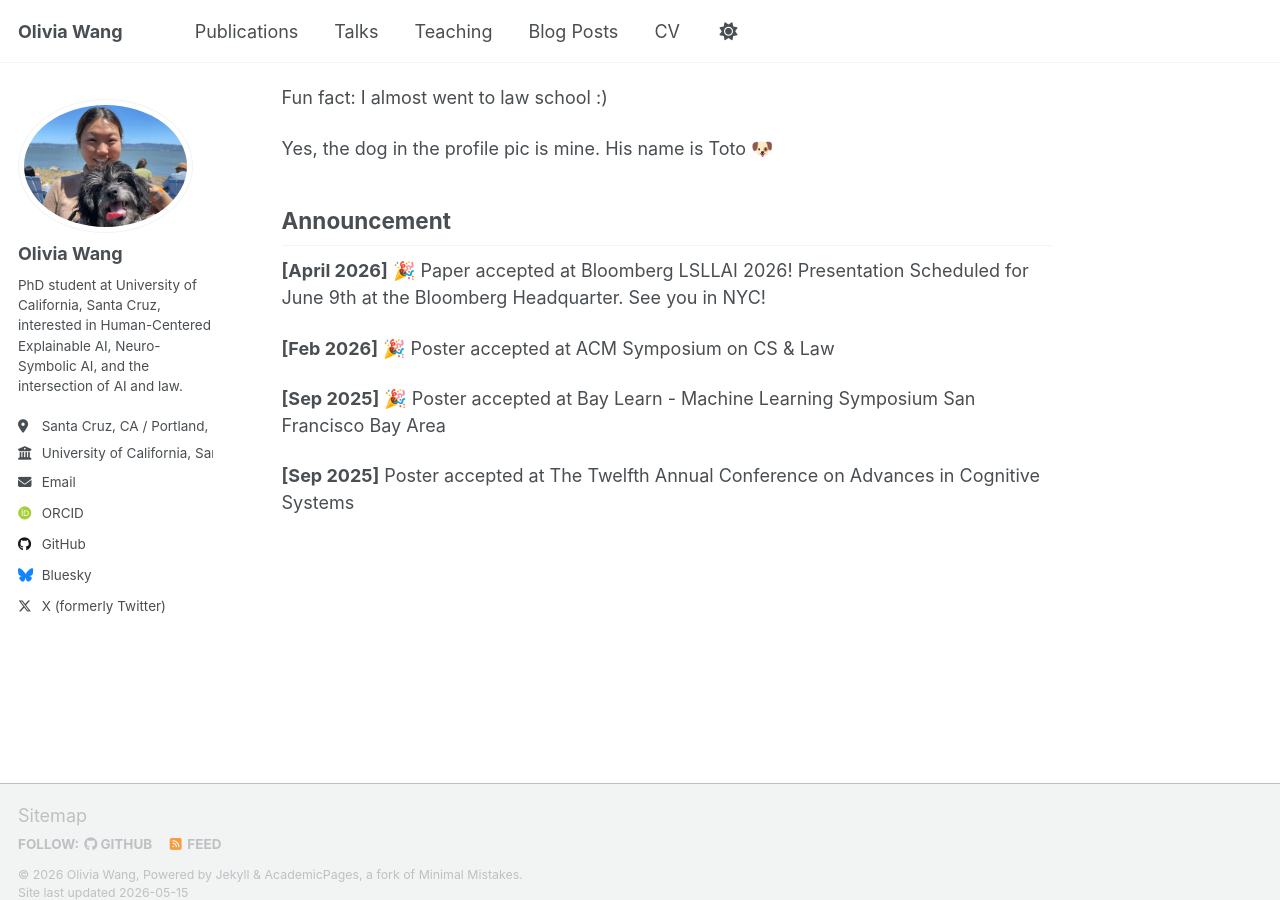
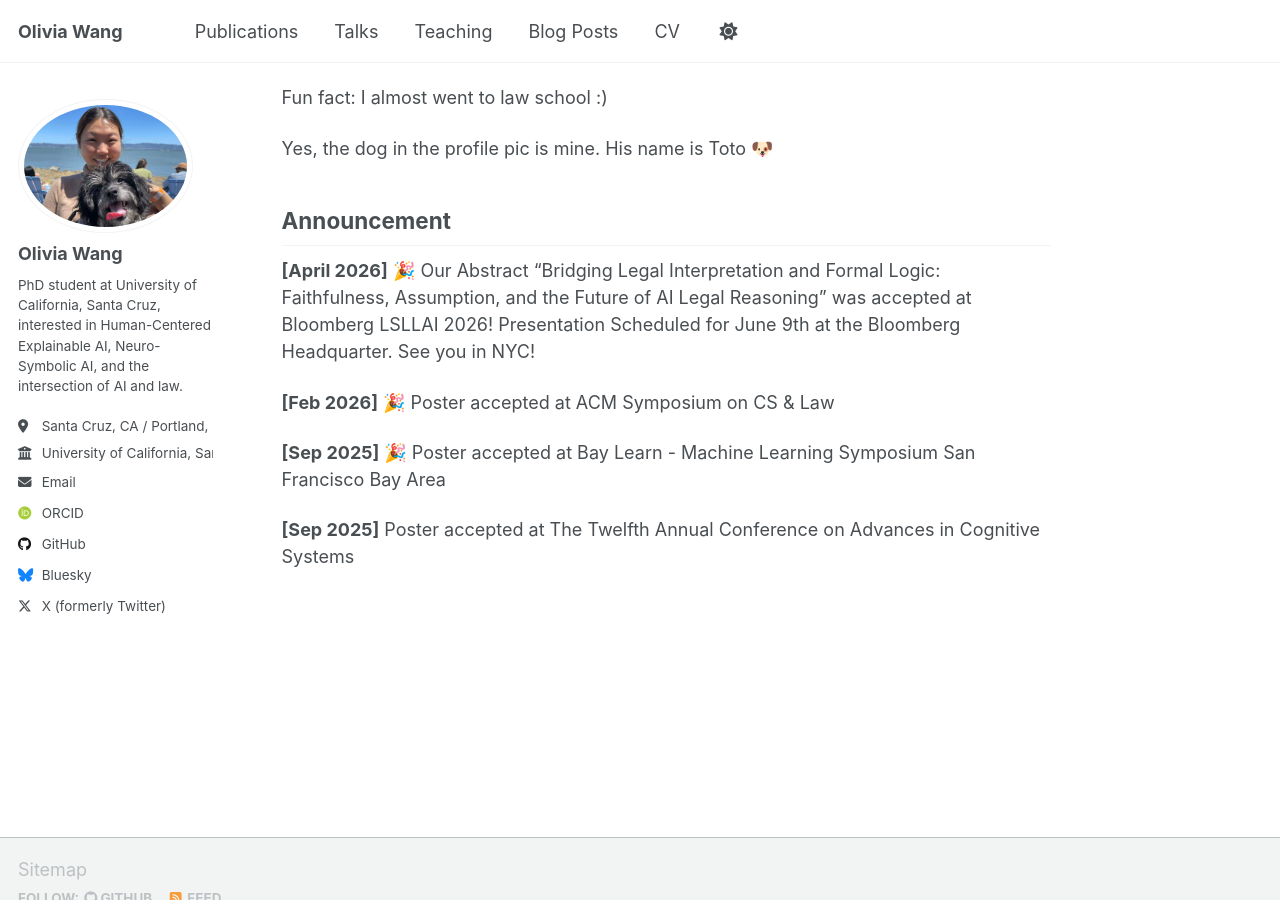
Before and after one commit to olivianxai/olivianxai.github.io, a Jekyll site: the page built from _pages/about.md, in a window 1280 px wide and 900 px high, scrolled down 451 px. Built offline with Jekyll 4.4.1, drawn with Linux system fonts in a browser that asks for light colours; some web fonts are replaced; a script that is not in the unit is left out.

Commit message:
Added new accepted abstract info

```diff
--- a/_pages/about.md
+++ b/_pages/about.md
@@ -22,7 +22,7 @@ Yes, the dog in the profile pic is mine. His name is Toto 🐶
 
 ## Announcement
 
-**[April 2026]** 🎉 Paper accepted at Bloomberg LSLLAI 2026! Presentation Scheduled for June 9th at the Bloomberg Headquarter. See you in NYC!
+**[April 2026]** 🎉 Our Abstract "Bridging Legal Interpretation and Formal Logic: Faithfulness, Assumption, and the Future of AI Legal Reasoning" was accepted at Bloomberg LSLLAI 2026! Presentation Scheduled for June 9th at the Bloomberg Headquarter. See you in NYC!
 
 **[Feb 2026]** 🎉 Poster accepted at ACM Symposium on CS & Law
 
```
